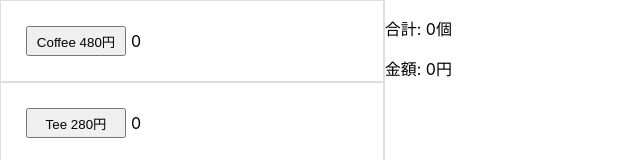
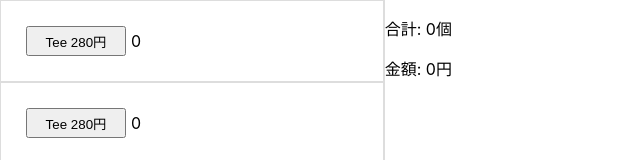
Before and after one commit to sasaki023m/-, a React (Create React App) app: page / in a window 1280 px wide. Shown: the top 160 px of the page, without its empty margins (0-640 px from the left). Built offline with nearby package versions, Linux system fonts and the light colour scheme.

Commit message:
commit :wq!

```diff
--- a/src/App.jsx
+++ b/src/App.jsx
@@ -1,6 +1,6 @@
 import './App.css';
 // import Order from './components/Order';
-import Menu from './components/Menu';
+// import Menu from './components/Menu';
 
 import React, { useEffect, useState } from 'react';
 
@@ -69,6 +69,7 @@ useEffect(()=>{
   setSumAccount(coffeeValue + teeValue + milkValue + colaValue + beerValue);
 
   console.log(sumNum);
+  // eslint-disable-next-line react-hooks/exhaustive-deps
 },[coffeeNum,teeNum ,milkNum ,colaNum ,beerNum])
 
   return (
@@ -81,7 +82,13 @@ useEffect(()=>{
             </button>
             <span>{coffeeNum}</span>
           </div> */}
-          <Menu menuname="Coffee 480円" count={coffeeNum}/>
+          {/* <Menu menuname="Coffee 480円" count={coffeeNum}/> */}
+          <div className="menu-contents">
+            <button onClick={onCoffeeCountUp}>
+              Tee 280円
+            </button>
+            <span>{teeNum}</span>
+          </div>
           <div className="menu-contents">
             <button onClick={onTeeCountUp}>
               Tee 280円
--- a/src/components/Menu.jsx
+++ b/src/components/Menu.jsx
@@ -3,7 +3,7 @@ import "./Menu.css";
 const Menu = ({menuname, count}) => {
   return (
     <div className="menu-contents">
-            <button onClick={alert("アラート")}>
+            <button onClick={onCoffeeCountUp()}>
               {menuname}
             </button>
             <span>{count}</span>
```
